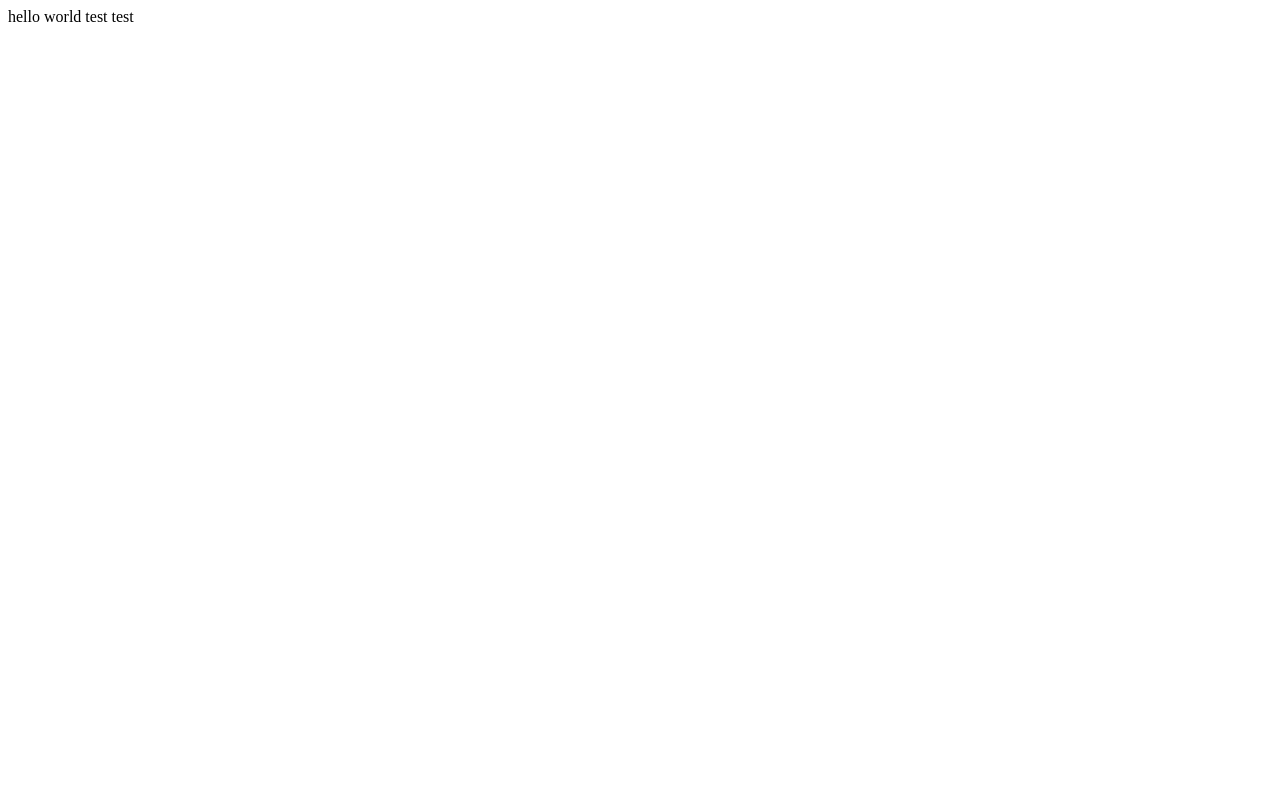
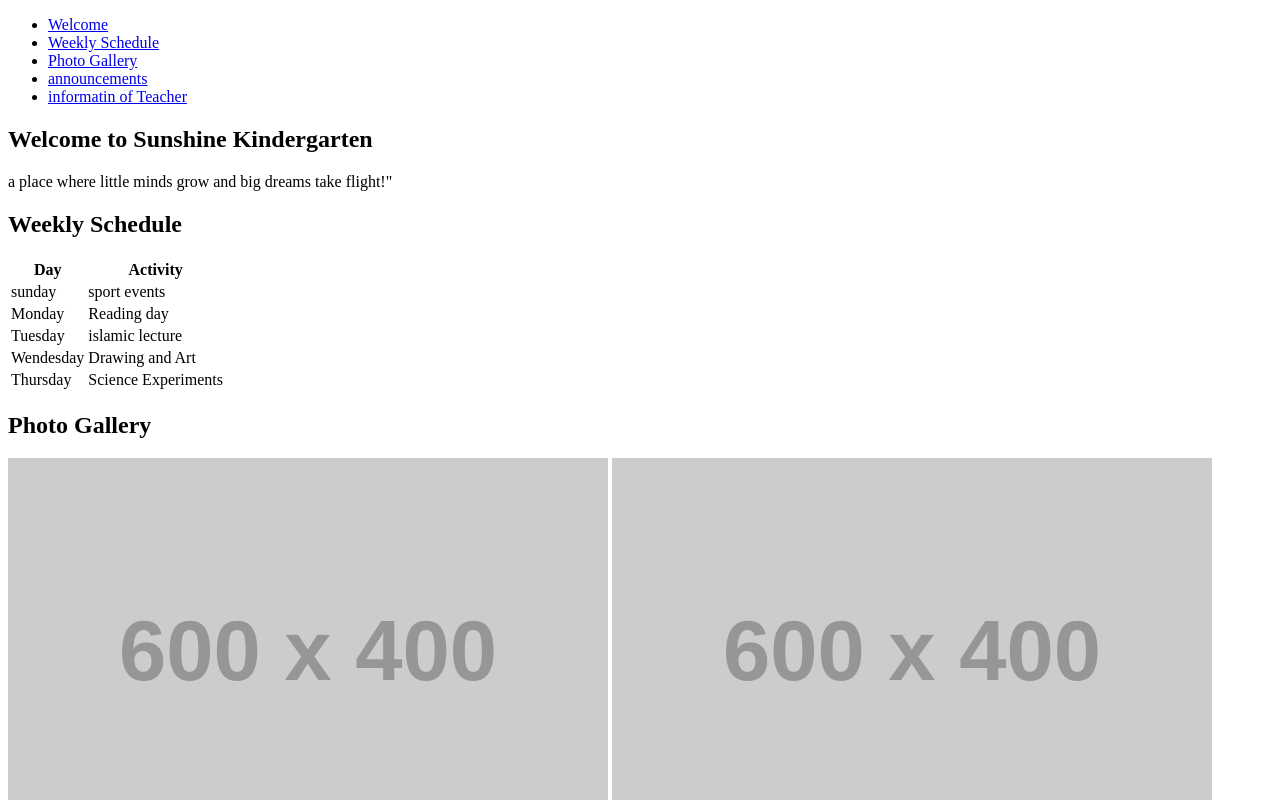
Before and after one commit to MiladRafat2/mycs333, a plain HTML site: page index.html in a window 1280 px wide. Shown: the top 800 px of the page. Drawn offline with Linux system fonts and the light colour scheme; placeholder pictures from the web are drawn by us.

Commit message:
first part

```diff
--- a/index.html
+++ b/index.html
@@ -3,10 +3,90 @@
 <head>
     <meta charset="UTF-8">
     <meta name="viewport" content="width=>, initial-scale=1.0">
-    <title>Document</title>
+    <title>Sunshine Kindergarten</title>
+    <link rel="style" href="styles.css">
+
 </head>
 <body>
-    <a>hello world</a>
-    <a>test test</a>
+    <header>
+        <nav>
+            <ul>
+                <li><a href="#welcome">Welcome</a></li>
+                <li><a href="#schedule">Weekly Schedule</a></li>
+                <li><a href="#gallery">Photo Gallery</a></li>
+                <li><a href="#announcements">announcements</a></li>
+                <li><a href="#teacher">informatin of Teacher</a></li>
+            </ul>
+
+
+        </nav>
+
+    </header>
+
+    <main>
+        <section id="welcome">
+            <h2>Welcome to  Sunshine Kindergarten</h2>
+            <p>a place where little minds grow and big dreams take flight!"</p>
+        </section>
+
+        <section id="schedule">
+            <h2>Weekly Schedule</h2>
+            <table>
+                <tr>
+                    <th>Day</th>
+                    <th>Activity</th>
+                </tr>
+                <tr>
+                    <td>sunday</td>
+                    <td>sport events</td>
+                </tr>
+                <tr>
+                    <td>Monday</td>
+                    <td>Reading day</td>
+                </tr>
+                <tr>
+                    <td>Tuesday</td>
+                    <td>islamic lecture</td>
+                </tr>
+                <tr>
+                    <td>Wendesday</td>
+                    <td>Drawing and Art</td>
+                </tr>
+                <tr>
+                    <td>Thursday</td>
+                    <td>Science Experiments</td>
+                </tr>
+            </table>
+        </section>
+
+        <section id="gallery">
+            <h2>Photo Gallery</h2>
+            <div class="gallery-grid">
+                <img src="https://placehold.co/600x400" alt="Activity 1">
+                <img src="https://placehold.co/600x400" alt="Activity 2">
+                <img src="https://placehold.co/600x400" alt="Activity 3">
+                <img src="https://placehold.co/600x400" alt="Activity 4">
+
+            </div>
+        </section>
+
+        <section id="">
+            <h2>announcements</h2>
+            <p>Take a look at our latest updates and helpful resources for parents!</p>
+            <ul>
+                <li>Kindergarten Field Trip
+                    "We are planning a field trip to the local zoo on October 30th!""
+                <li>Healthy Snack Ideas</li>
+                <li>School Picture Day
+                    "School Picture Day is scheduled for - November 15"</li>
+            </ul>
+        </section>
+
+
+
+
+
+
+    </main>
 </body>
 </html>
```
